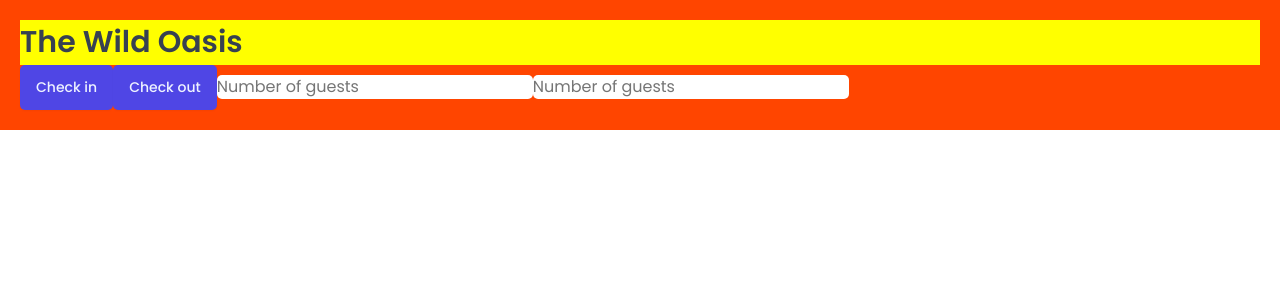
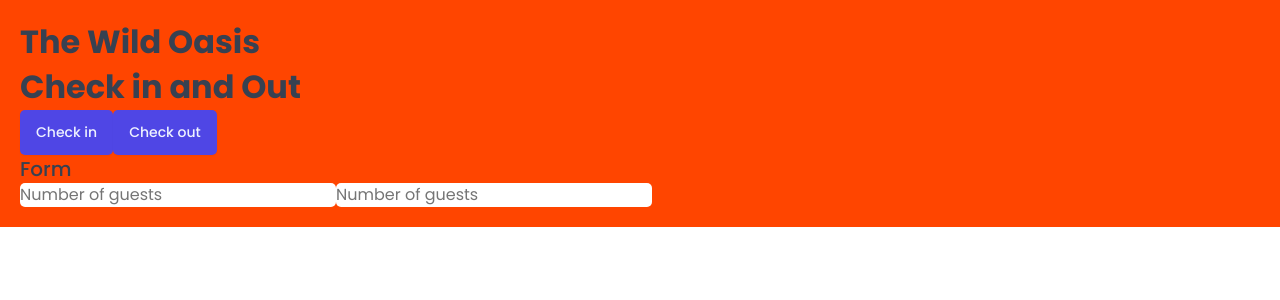
Before and after one commit to adelana107/Internal-Hotel-Management-App, a React (Vite) app: page / in a window 1280 px wide. Shown: the top 300 px of the page. Built offline with nearby package versions, Linux system fonts and the light colour scheme; a web font is replaced by a local one.

Commit message:
Styled Component Props and the css Function

```diff
--- a/src/App.jsx
+++ b/src/App.jsx
@@ -2,12 +2,7 @@ import styled from "styled-components";
 import GlobalStyles from "./styles/GlobalStyles";
 import Button from "./ui/Button.jsx";
 import Input from "./ui/Input.jsx";
-
-const H1 = styled.h1`
-  font-size: 30px;
-  font-weight: 600;
-  background: yellow;
-`;
+import Heading from "./ui/Heading.jsx";
 
 const StyledApp = styled.div`
   background-color: orangered;
@@ -19,9 +14,14 @@ function App() {
     <>
       <GlobalStyles />
       <StyledApp>
-        <H1>The Wild Oasis</H1>
+        <Heading type="h1">The Wild Oasis</Heading>
+
+        <Heading type="h2">Check in and Out </Heading>
+
         <Button onClick={() => alert("check in")}>Check in</Button>
         <Button onClick={() => alert("check out")}>Check out</Button>
+        <Heading as="h3">Form</Heading>
+
         <Input type="number" placeholder="Number of guests" />
         <Input type="number" placeholder="Number of guests" />
       </StyledApp>
--- /dev/null
+++ b/src/ui/Heading.jsx
@@ -0,0 +1,28 @@
+import styled, { css } from "styled-components";
+
+const Heading = styled.h1`
+  ${(props) =>
+    props.as === "h1" &&
+    css`
+      font-size: 3rem;
+      font-weight: 600;
+    `}
+
+  ${(props) =>
+    props.as === "h2" &&
+    css`
+      font-size: 2rem;
+      font-weight: 600;
+    `}
+
+  ${(props) =>
+    props.as === "h3" &&
+    css`
+      font-size: 2rem;
+      font-weight: 500;
+    `}
+
+    line-height: 1.4;
+`;
+
+export default Heading;
```
